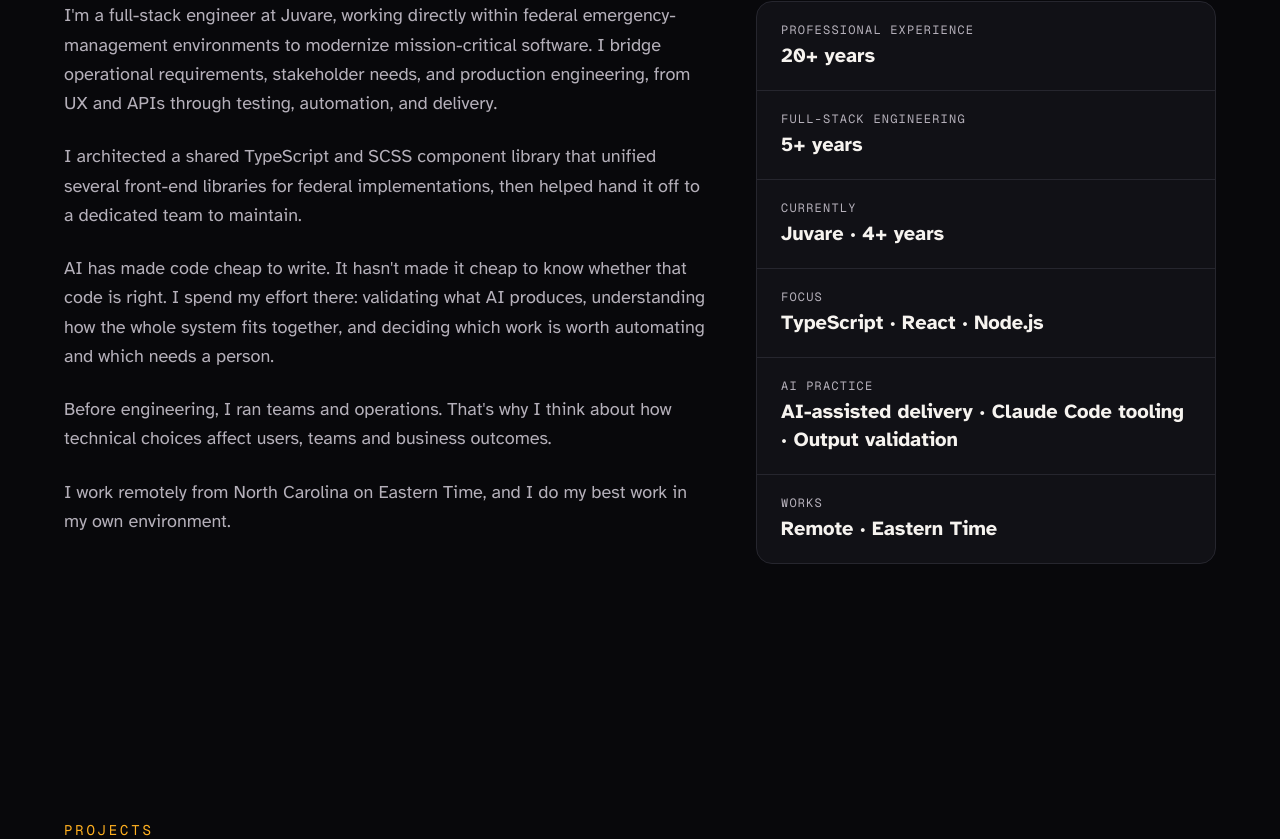
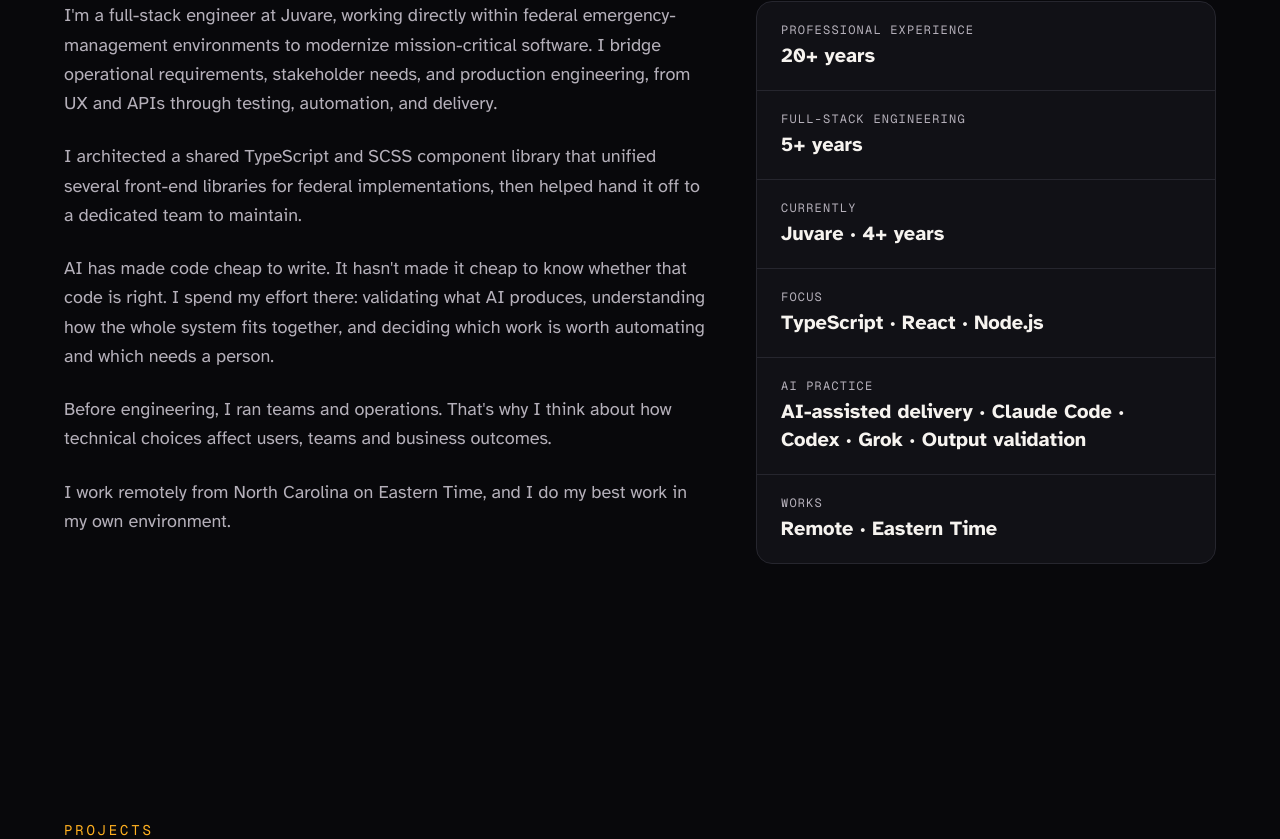
Before and after one commit to WasteOfADrumBum/joshsmall-site, a Next.js app: page / in a window 1280 px wide. Shown: the part 1902-2741 px from the top of the page. Built offline with nearby package versions, Linux system fonts and the light colour scheme.

Commit message:
Name the AI tools in the practice stat and keep each phrase intact.
The comma form broke Claude Code across lines, so the middle item is Claude Code, Codex, and Grok separated by dots. Stat values now wrap after a separator.

Co-authored-by: Joshua Small <WasteOfADrumBum@users.noreply.github.com>

```diff
--- a/src/components/About.tsx
+++ b/src/components/About.tsx
@@ -42,7 +42,18 @@ export function About() {
             {facts.map((f) => (
               <SpotlightCard key={f.label} className="px-6 py-5">
                 <dt className="font-mono text-xs uppercase tracking-widest text-muted">{f.label}</dt>
-                <dd className="mt-1 text-xl font-semibold">{f.value}</dd>
+                <dd className="mt-1 text-xl font-semibold">
+                  {/* Break after a separator so a phrase like "Claude Code" stays on one line. */}
+                  {f.value.split(" · ").map((part, i, parts) => (
+                    <span key={`${f.label}-${part}`}>
+                      {i > 0 ? " " : null}
+                      <span className="whitespace-nowrap">
+                        {part}
+                        {i < parts.length - 1 ? " ·" : ""}
+                      </span>
+                    </span>
+                  ))}
+                </dd>
               </SpotlightCard>
             ))}
           </dl>
--- a/src/content/site.ts
+++ b/src/content/site.ts
@@ -90,7 +90,7 @@ export const about = {
   currentLabel: "Currently",
   facts: [
     { label: "Focus", value: "TypeScript · React · Node.js" },
-    { label: "AI practice", value: "AI-assisted delivery · Claude Code tooling · Output validation" },
+    { label: "AI practice", value: "AI-assisted delivery · Claude Code · Codex · Grok · Output validation" },
     { label: "Works", value: "Remote · Eastern Time" },
   ],
 };
```
